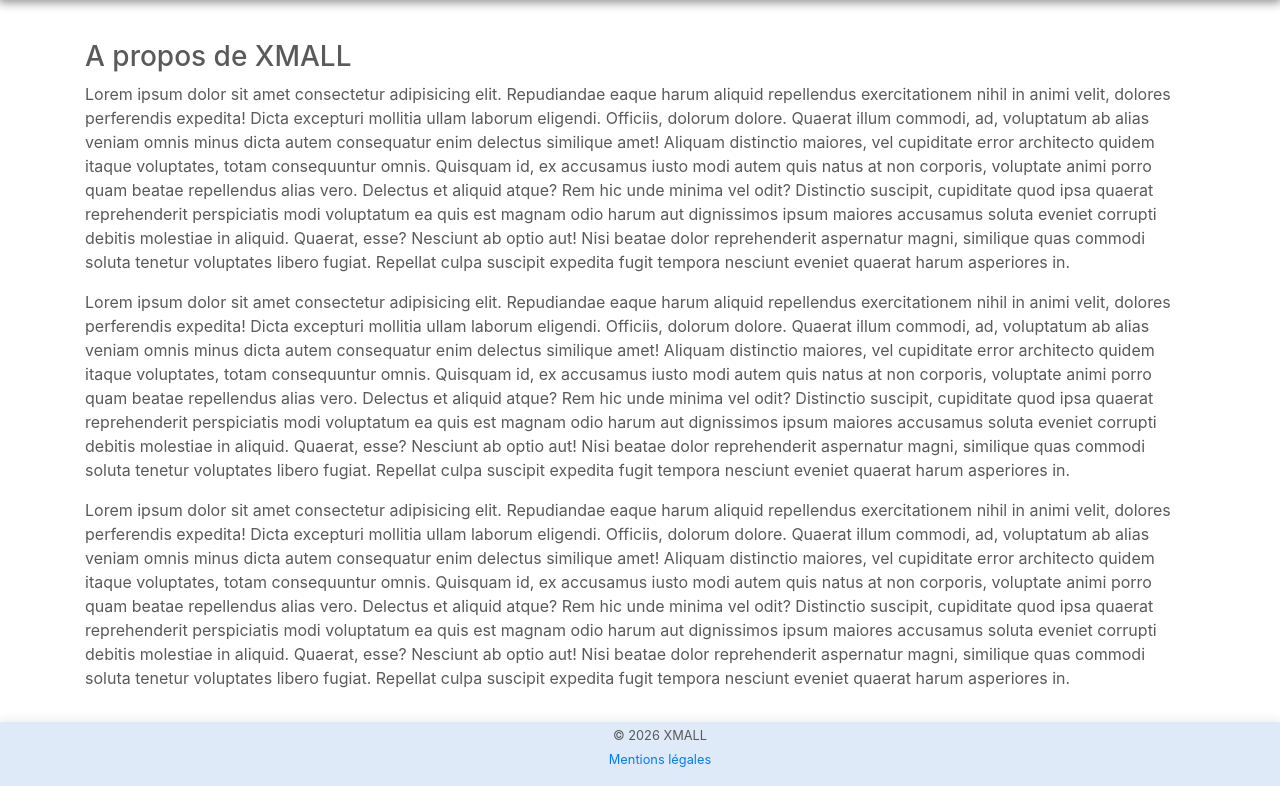
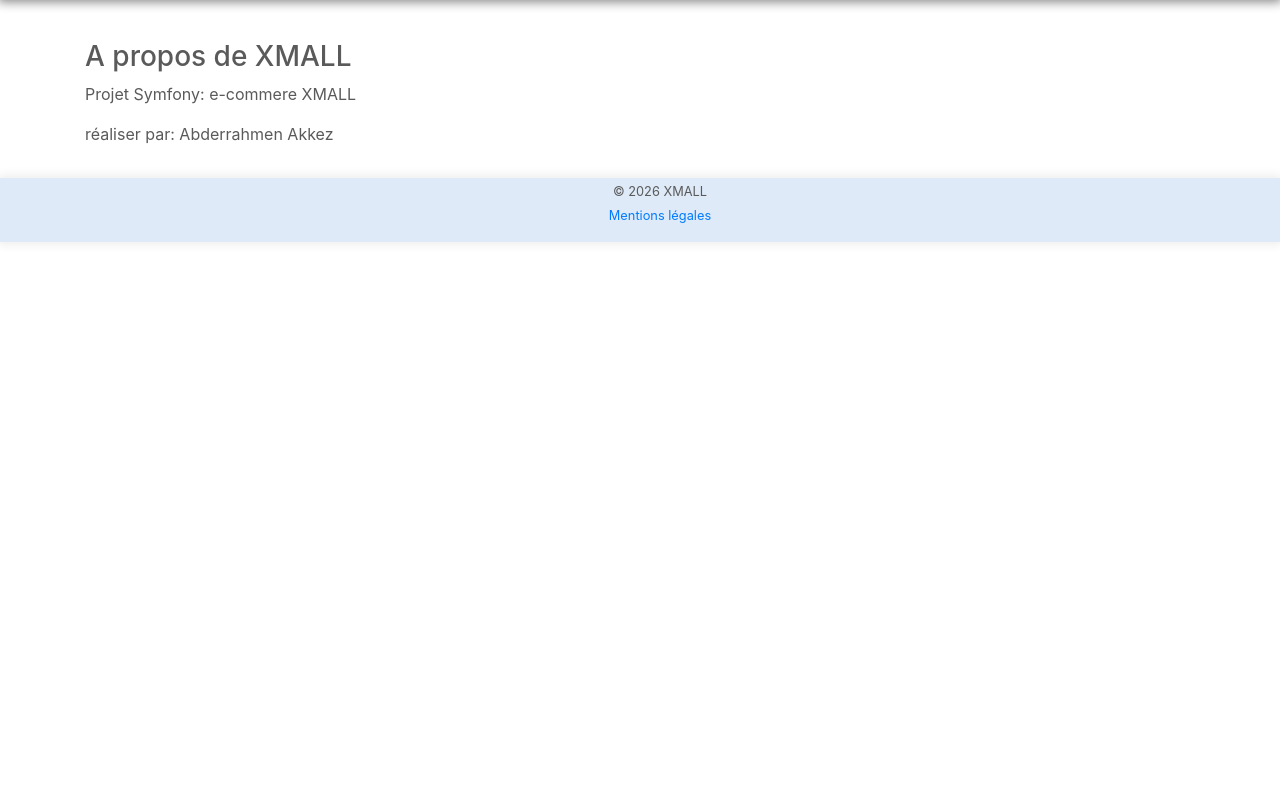
Before and after one commit to abderrahmen-akez/XMALL, a Symfony app: template templates/home/about.html.twig in a window 1280 px wide. Shown: the part 56-842 px from the top of the page. After the commit the page ends 298 px from the top, so only its background shows below. Run offline with Twig, Linux system fonts and the light colour scheme; the template is opened without the code that fills it, so the values that code supplies are empty; some libraries are stand-ins or nearby versions.

Commit message:
version beta 1.0

```diff
--- a/src/Controller/AccountController.php
+++ b/src/Controller/AccountController.php
@@ -59,7 +59,7 @@ class AccountController extends AbstractController
             }
         }
 
-        return $this->renderForm('account/password.html.twig', [
+        return $this->render('account/password.html.twig', [
             'form' => $form
         ]);
     }
--- a/src/Controller/ContactController.php
+++ b/src/Controller/ContactController.php
@@ -22,10 +22,10 @@ class ContactController extends AbstractController
             $datas = $form->getData();
             $content = "De la part de : {$datas['firstname']} {$datas['lastname']} <br> Message : {$datas['content']} <br> Email: {$datas['email']}";
             $mail = new Mail();
-            $mail->send('bonnal.tristan91@gmail.com', 'Tristan', 'Contact visiteur La Boot\'ique', $content);
+            $mail->send('abderrahmen.akkez@gmail.com', 'Abderrahmen', 'Contact visiteur XMALL', $content);
         }
 
-        return $this->renderForm('contact/index.html.twig', [
+        return $this->render('contact/index.html.twig', [
             'form' => $form,
         ]);
     }
--- a/src/Controller/MailerController.php
+++ b/src/Controller/MailerController.php
@@ -13,7 +13,7 @@ class MailerController extends AbstractController
     public function index(): Response
     {
         $mail = new Mail();
-        $mail->send('bonnal.tristan91@gmail.com', 'Tristan', 'test', 'contenu');
+        $mail->send('abderrahmen.akkez@gmail.com', 'Abderrahmen', 'test', 'contenu');
         return $this->redirectToRoute('home');
     }
 }
--- a/src/Controller/OrderController.php
+++ b/src/Controller/OrderController.php
@@ -58,7 +58,7 @@ class OrderController extends AbstractController
             'user' => $user     //Permet de passer l'utilisateur courant dans le tableau d'options du OrderType
         ]);
 
-        return $this->renderForm('order/index.html.twig', [
+        return $this->render('order/index.html.twig', [
             'form' => $form,
             'cart' => $cartProducts,
             'totalPrice' =>$cartProducts['totals']['price']
@@ -127,7 +127,7 @@ class OrderController extends AbstractController
             $em->flush();
 
             // Affichage récap
-            return $this->renderForm('order/add.html.twig', [
+            return $this->render('order/add.html.twig', [
                 'cart' => $cartProducts,
                 'totalPrice' =>$cartProducts['totals']['price'],
                 'order' => $order
--- a/src/Controller/ProductController.php
+++ b/src/Controller/ProductController.php
@@ -31,7 +31,7 @@ class ProductController extends AbstractController
         }
 
 
-        return $this->renderForm('product/index.html.twig', [
+        return $this->render('product/index.html.twig', [
             'products' => $products,
             'form' => $form,
         ]);
--- a/src/Controller/RegisterController.php
+++ b/src/Controller/RegisterController.php
@@ -49,7 +49,7 @@ class RegisterController extends AbstractController
             );
         }
 
-        return $this->renderForm('register/index.html.twig', [
+        return $this->render('register/index.html.twig', [
             'form' => $form,
         ]);
     }
--- a/src/Service/Mail.php
+++ b/src/Service/Mail.php
@@ -19,7 +19,7 @@ class Mail
                 [
                     'From' =>
                     [
-                        'Email' => "bonnal.tristan@hotmail.fr",
+                        'Email' => "abderrahmen.akkez@gmail.com",
                         'Name' => "XMALL"
                     ],
                     'To' =>
--- a/templates/home/about.html.twig
+++ b/templates/home/about.html.twig
@@ -3,24 +3,9 @@
 {% block body %}
 <h3>A propos de XMALL</h3>
 <p>
-    Lorem ipsum dolor sit amet consectetur adipisicing elit. Repudiandae eaque harum aliquid repellendus exercitationem nihil in animi velit, dolores perferendis expedita! Dicta excepturi mollitia ullam laborum eligendi. Officiis, dolorum dolore.
-    Quaerat illum commodi, ad, voluptatum ab alias veniam omnis minus dicta autem consequatur enim delectus similique amet! Aliquam distinctio maiores, vel cupiditate error architecto quidem itaque voluptates, totam consequuntur omnis.
-    Quisquam id, ex accusamus iusto modi autem quis natus at non corporis, voluptate animi porro quam beatae repellendus alias vero. Delectus et aliquid atque? Rem hic unde minima vel odit?
-    Distinctio suscipit, cupiditate quod ipsa quaerat reprehenderit perspiciatis modi voluptatum ea quis est magnam odio harum aut dignissimos ipsum maiores accusamus soluta eveniet corrupti debitis molestiae in aliquid. Quaerat, esse?
-    Nesciunt ab optio aut! Nisi beatae dolor reprehenderit aspernatur magni, similique quas commodi soluta tenetur voluptates libero fugiat. Repellat culpa suscipit expedita fugit tempora nesciunt eveniet quaerat harum asperiores in.
+    Projet Symfony: e-commere XMALL
 </p>
 <p>
-    Lorem ipsum dolor sit amet consectetur adipisicing elit. Repudiandae eaque harum aliquid repellendus exercitationem nihil in animi velit, dolores perferendis expedita! Dicta excepturi mollitia ullam laborum eligendi. Officiis, dolorum dolore.
-    Quaerat illum commodi, ad, voluptatum ab alias veniam omnis minus dicta autem consequatur enim delectus similique amet! Aliquam distinctio maiores, vel cupiditate error architecto quidem itaque voluptates, totam consequuntur omnis.
-    Quisquam id, ex accusamus iusto modi autem quis natus at non corporis, voluptate animi porro quam beatae repellendus alias vero. Delectus et aliquid atque? Rem hic unde minima vel odit?
-    Distinctio suscipit, cupiditate quod ipsa quaerat reprehenderit perspiciatis modi voluptatum ea quis est magnam odio harum aut dignissimos ipsum maiores accusamus soluta eveniet corrupti debitis molestiae in aliquid. Quaerat, esse?
-    Nesciunt ab optio aut! Nisi beatae dolor reprehenderit aspernatur magni, similique quas commodi soluta tenetur voluptates libero fugiat. Repellat culpa suscipit expedita fugit tempora nesciunt eveniet quaerat harum asperiores in.
-</p>
-<p>
-    Lorem ipsum dolor sit amet consectetur adipisicing elit. Repudiandae eaque harum aliquid repellendus exercitationem nihil in animi velit, dolores perferendis expedita! Dicta excepturi mollitia ullam laborum eligendi. Officiis, dolorum dolore.
-    Quaerat illum commodi, ad, voluptatum ab alias veniam omnis minus dicta autem consequatur enim delectus similique amet! Aliquam distinctio maiores, vel cupiditate error architecto quidem itaque voluptates, totam consequuntur omnis.
-    Quisquam id, ex accusamus iusto modi autem quis natus at non corporis, voluptate animi porro quam beatae repellendus alias vero. Delectus et aliquid atque? Rem hic unde minima vel odit?
-    Distinctio suscipit, cupiditate quod ipsa quaerat reprehenderit perspiciatis modi voluptatum ea quis est magnam odio harum aut dignissimos ipsum maiores accusamus soluta eveniet corrupti debitis molestiae in aliquid. Quaerat, esse?
-    Nesciunt ab optio aut! Nisi beatae dolor reprehenderit aspernatur magni, similique quas commodi soluta tenetur voluptates libero fugiat. Repellat culpa suscipit expedita fugit tempora nesciunt eveniet quaerat harum asperiores in.
+    réaliser par: Abderrahmen Akkez
 </p>
 {% endblock %}
--- a/templates/home/index.html.twig
+++ b/templates/home/index.html.twig
@@ -24,7 +24,6 @@
     <div class="row featurette">
         <div class="col-md-7">
             <h2 class="featurette-heading">Ne ratez pas notre <span class="text-muted">collection automne</span></h2>
-            <p class="lead">Donec ullamcorper nulla non metus auctor fringilla. Vestibulum id ligula porta felis euismod semper. Praesent commodo cursus magna, vel scelerisque nisl consectetur. Fusce dapibus, tellus ac cursus commodo.</p>
         </div>
         <div class="col-md-5">
             <img class="img-fluid" src="{{ asset('assets/img/woman.jpg') }}" alt="model woman">
@@ -36,7 +35,6 @@
     <div class="row featurette">
         <div class="col-md-7 order-md-2">
             <h2 class="featurette-heading">Promotions sur tous les rayons <span class="text-muted">hommes</span></h2>
-            <p class="lead">Donec ullamcorper nulla non metus auctor fringilla. Vestibulum id ligula porta felis euismod semper. Praesent commodo cursus magna, vel scelerisque nisl consectetur. Fusce dapibus, tellus ac cursus commodo.</p>
         </div>
         <div class="col-md-5 order-md-1">
             <img class="img-fluid" src="{{ asset('assets/img/man.jpg') }}" alt="model man">
```
Also changed, not shown: e-commerce-symfo.sql (+1 -22 lines), src/Controller/AddressController.php (+4 -4 lines), src/Model/Cart.php (+10 -3 lines), public/uploads/2f11661ed894124f5cdb90bcb82f782f9e9519c9.jpg (added), public/uploads/8a3a8255c5d97053bc8a25347f0b9612c16337c1.jpg (added), public/uploads/d7ef0a3dea7b2e30e57704d13150056e9dc20e7f.jpg (added).
